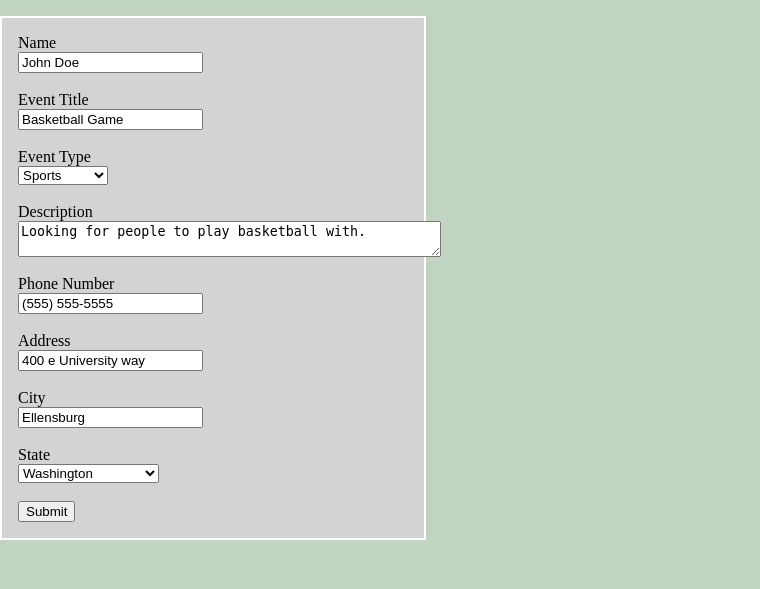
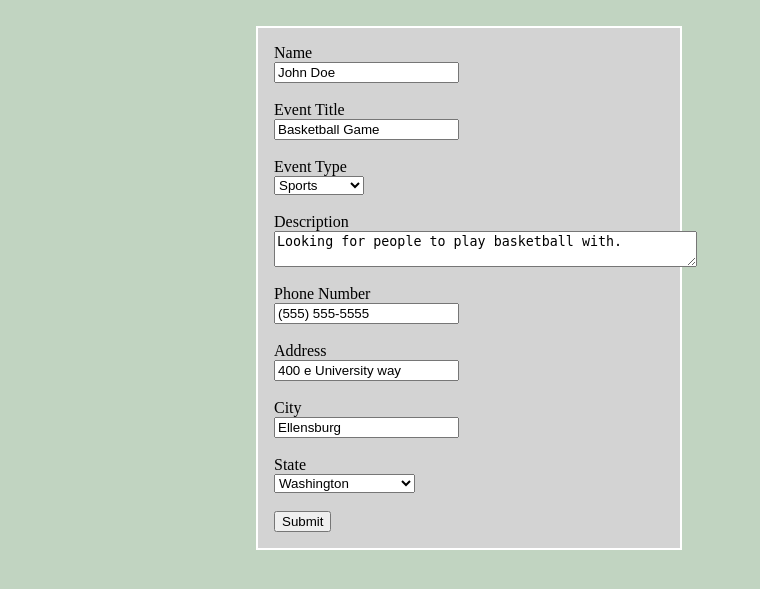
Before and after one commit to CS380Group/GroupUp, a PHP site: page /create-event.html in a window 1280 px wide. Shown: the part 58-647 px from the top of the page, without its empty margins (0-760 px from the left). Run offline with PHP 8.4, Linux system fonts and the light colour scheme.

Commit message:
More improvments on web design

```diff
--- a/create-account.html
+++ b/create-account.html
@@ -55,6 +55,7 @@
     <form action="/action_page.php">
 
       <!--Box Info-->
+      <div class="center">
       <p style="border:2px; background-color: lightgray; border-style:solid;
                 border-color:white; padding: 1em; width: 390px;">
       <!--End of box info-->
@@ -174,6 +175,7 @@
         <input type="button" id="myButton" value="Submit" />
       </form>
       </p>
+    </div>
     </form>
     <script src="scriptFiles/signIn.js"></script>
     <script src="scriptFiles/create-accountScript.js"></script>
--- a/create-event.html
+++ b/create-event.html
@@ -54,6 +54,7 @@
     <form action="./backend/addEventToDatabase.php" method="POST">
 
       <!--Box Info-->
+      <div class="center">
       <p style="border:2px; background-color: lightgray; border-style:solid;
                 border-color:white; padding: 1em; width: 390px;">
       <!--End of box info-->
@@ -174,6 +175,7 @@ Looking for people to play basketball with.</textarea
 
       <input type="submit" name="submit" id="myButton" value="Submit" />
       </p>
+    </div>
     </form>
 
     <script src="scriptFiles/signIn.js"></script>
--- a/stylesheet.css
+++ b/stylesheet.css
@@ -125,3 +125,10 @@
 body {
   background-color: rgba(50, 115, 50, 0.3);
 }
+
+/*Center box in create event and create account*/
+.center {
+margin: auto;
+width: 60%;
+padding: 10px;
+}
```
